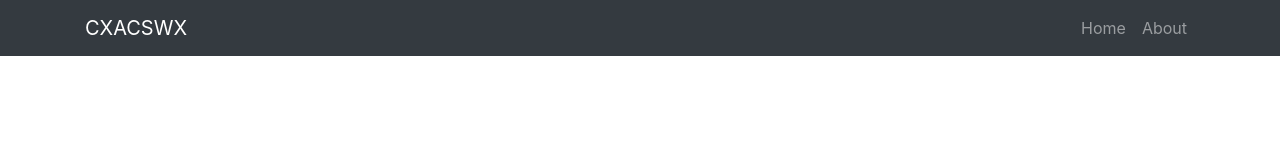
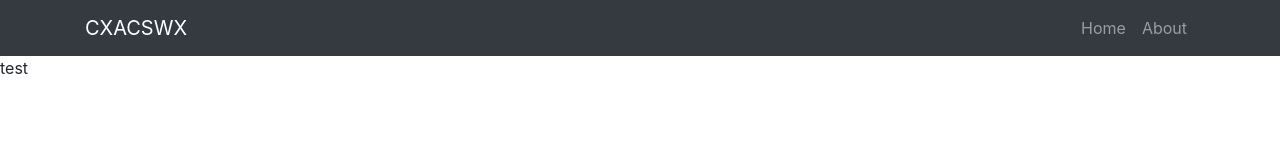
Before and after one commit to sxhedan/cxac, a React (Create React App) app: page /test in a window 1280 px wide. Shown: the top 160 px of the page. Built offline with nearby package versions, Linux system fonts and the light colour scheme.

Commit message:
Added a test page.

```diff
--- a/src/App.js
+++ b/src/App.js
@@ -1,6 +1,8 @@
 import React from "react";
 import { BrowserRouter as Router, Route, Switch } from "react-router-dom";
 import { Navigation, Footer, Home, About } from "./components";
+import Test from "./pages/Test";
+
 function App() {
   return (
     <div className="App">
@@ -9,6 +11,7 @@ function App() {
         <Switch>
           <Route path="/" exact component={() => <Home />} />
           <Route path="/about" exact component={() => <About />} />
+          <Route path="/test" exact component={() => <Test />} />
         </Switch>
         <Footer />
       </Router>
--- /dev/null
+++ b/src/pages/Test/index.js
@@ -0,0 +1,9 @@
+function Test() {
+  return (
+    <div>
+      test
+    </div>
+  );
+}
+
+export default Test;
```
Also changed, not shown: 1 other file (tests, documents, lock files or other folders).
